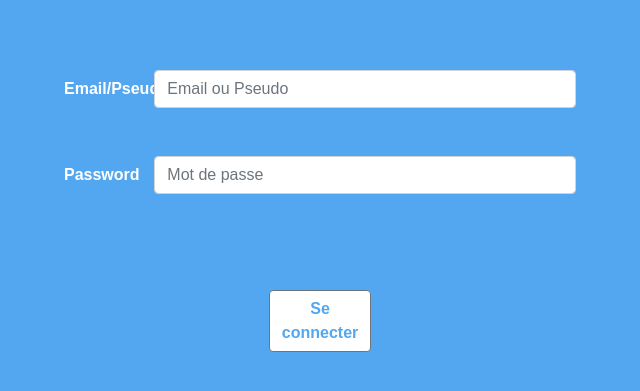
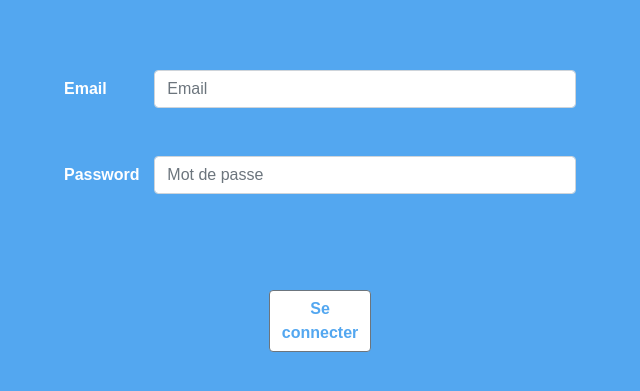
Before and after one commit to AnthonyPortier/Storpe_Front, a React (Create React App) app in the folder front/: page /Login in a window 1280 px wide. Shown: the part 367-758 px from the top of the page, without its empty margins (320-960 px from the left). Built offline with nearby package versions, Linux system fonts and the light colour scheme.

Commit message:
add authentif

```diff
--- a/front/src/components/2_landingPage/LandingPage.js
+++ /dev/null
@@ -1,31 +0,0 @@
-import React from 'react';
-import { Col, Button, Form, FormGroup, Label, Input, FormText } from 'reactstrap';
-import './LandingPage.css'
-
-const LandingPage = (props) => {
-  return (
-      <div className="LandingPage-full">
-      <h1 className="LandingPage-title">STORPE</h1>
-
-    <Form className="form-position">
-      <FormGroup row>
-        <Label className="label-margin" for="exampleEmail" sm={2}>Email/Pseudo</Label>
-        <Col sm={10}>
-          <Input type="email" name="email" id="exampleEmail" placeholder="Email ou Pseudo" />
-        </Col>
-      </FormGroup>
-      <FormGroup row>
-        <Label for="examplePassword" sm={2}>Password</Label>
-        <Col sm={10}>
-          <Input type="password" name="password" id="examplePassword" placeholder="Mot de passe" />
-        </Col>
-      </FormGroup>
-      <FormGroup>
-          <Button className="LandingPage-btn">Se connecter</Button>
-      </FormGroup>
-    </Form>
-    </div>
-  );
-}
-
-export default LandingPage;
--- a/front/src/components/Router.jsx
+++ b/front/src/components/Router.jsx
@@ -1,24 +1,20 @@
 import React from 'react'
 import { Switch, Route} from 'react-router-dom'
-import LandingPage from './2_landingPage/LandingPage'
+import Login from './login /Login'
 import MatchPage from './1_matchPage/MatchPage'
-import CongratulationsPage from './6_congratulationsPage/CongratulationsPage'
-import RegisterPage from './7_registerPage/RegisterPage'
-{/*import ProfilePage from './4_profilePage/ProfilePage'*/}
-{/*import EditProfile from './5_editProfile/EditProfile'*/}
+import Register from './register/Register'
+
 
 const Router = () => {
+
     return(
-        <div>
+
             <Switch>
+                <Route exact path = '/' component={Register}/>
+                <Route exact path = '/Login' component={Login}/>
                 <Route exact path='/matchs' component={MatchPage}/>
-                {/*<Route exact path ='/profilePage' component={ProfilePage}/>
-                <Route exact path ='/editProfile' component={EditProfile}/>*/}
-                <Route exact path ='/congratulations' component={CongratulationsPage}/>
-                <Route exact path='/login' component={LandingPage}/>
-                <Route exact path ='/' component={RegisterPage}/>
             </Switch>
-        </div>
+
     )
 }
 
--- /dev/null
+++ b/front/src/components/login /Login.js
@@ -0,0 +1,58 @@
+import React, {useState} from 'react';
+import { Col, Button, Form, FormGroup, Label, Input, FormText } from 'reactstrap';
+import './login.css'
+import { useHistory } from 'react-router-dom'
+import axios from 'axios'
+
+const Login = () => {
+
+  const [email, setEmail] = useState('')
+  const [password, setPassword] = useState('')
+
+  let history = useHistory()
+
+  const detailLogin = {
+      email: email,
+      password: password
+  }
+
+  const loginUser = (e) => {
+      e.preventDefault()
+      axios.post('http://localhost:5000/LoginRoute/login', detailLogin)
+          .then(res => {
+              localStorage.setItem('usertoken', res.data)
+              return res.data
+          })
+          .then(res => {
+              history.push('/matchs')
+          })
+          .catch(err => console.error(err))
+  }
+
+
+  return (
+      <div className="LandingPage-full">
+      <h1 className="LandingPage-title">STORPE</h1>
+
+    <Form className="form-position" onSubmit={loginUser}>
+      <FormGroup row>
+        <Label className="label-margin" for="exampleEmail" sm={2}>Email</Label>
+        <Col sm={10}>
+          <Input type="email" name="email" value={email} required type='text' id="exampleEmail" placeholder="Email" onChange={(e) => setEmail(e.target.value)} />
+        </Col>
+      </FormGroup>
+      <FormGroup row>
+        <Label for="examplePassword" sm={2}>Password</Label>
+        <Col sm={10}>
+          <Input type="password" name="password" value={password} required type='text' id="examplePassword" placeholder="Mot de passe" onChange={(e) => setPassword(e.target.value)} />
+        </Col>
+      </FormGroup>
+      <FormGroup>
+          <Button className="LandingPage-btn">Se connecter</Button>
+      </FormGroup>
+    </Form>
+    </div>
+  );
+}
+
+export default Login;
--- a/front/src/components/7_registerPage/RegisterPage.js
+++ b/front/src/components/register/Register.js
@@ -1,14 +1,16 @@
-import React,{useState,useEffect} from 'react';
+import React,{useState} from 'react';
 import { FormGroup, Label, Form, Button, Input } from 'reactstrap';
 import axios from 'axios'
 import {Link} from 'react-router-dom'
 import './RegisterPage.css'
+import { useHistory} from 'react-router-dom'
 
-const responseFacebook = (response) => {
-    console.log(response);
-}
 
-const RegisterPage = () => {
+const Register = () => {
+
+
+    let history = useHistory()
+
     const [lastname,setLastname] = useState(null)
     const [firstname,setFirstname] = useState(null)
     const [email,setEmail] = useState(null)
@@ -65,7 +67,7 @@ const RegisterPage = () => {
         e.preventDefault()
         if (password === confirmePassword && password.length >= 6 ) {
 
-        axios.post('http://localhost:3001/user/profile',{
+        axios.post('http://localhost:5000/LoginRoute/register',{
             firstname: `${firstname}`,
             lastname: `${lastname}`,
             email: `${email}`,
@@ -77,8 +79,12 @@ const RegisterPage = () => {
         .then(function(response){
             console.log(response)
         })
+        .then(res => {
+            history.push('/Login')
+        })
         .catch(function(error){
             console.log(error)
+
         })}else{
             setErrorPassword('les mots de passe ne correspondent pas, veuillez réessayer')
         }
@@ -169,4 +175,4 @@ const RegisterPage = () => {
     );
 }
 
-export default RegisterPage;
+export default Register;
```
Also changed, not shown: front/src/components/4_profilePage/ProfilePage.css (deleted), front/src/components/4_profilePage/ProfilePage.js (deleted), front/src/components/5_editProfile/EditProfile.css (deleted), front/src/components/5_editProfile/EditProfile.js (deleted), front/src/components/login /login.css (renamed from front/src/components/2_landingPage/LandingPage.css), front/src/components/register/RegisterPage.css (renamed from front/src/components/7_registerPage/RegisterPage.css), 1 other file (tests, documents, lock files or other folders).
